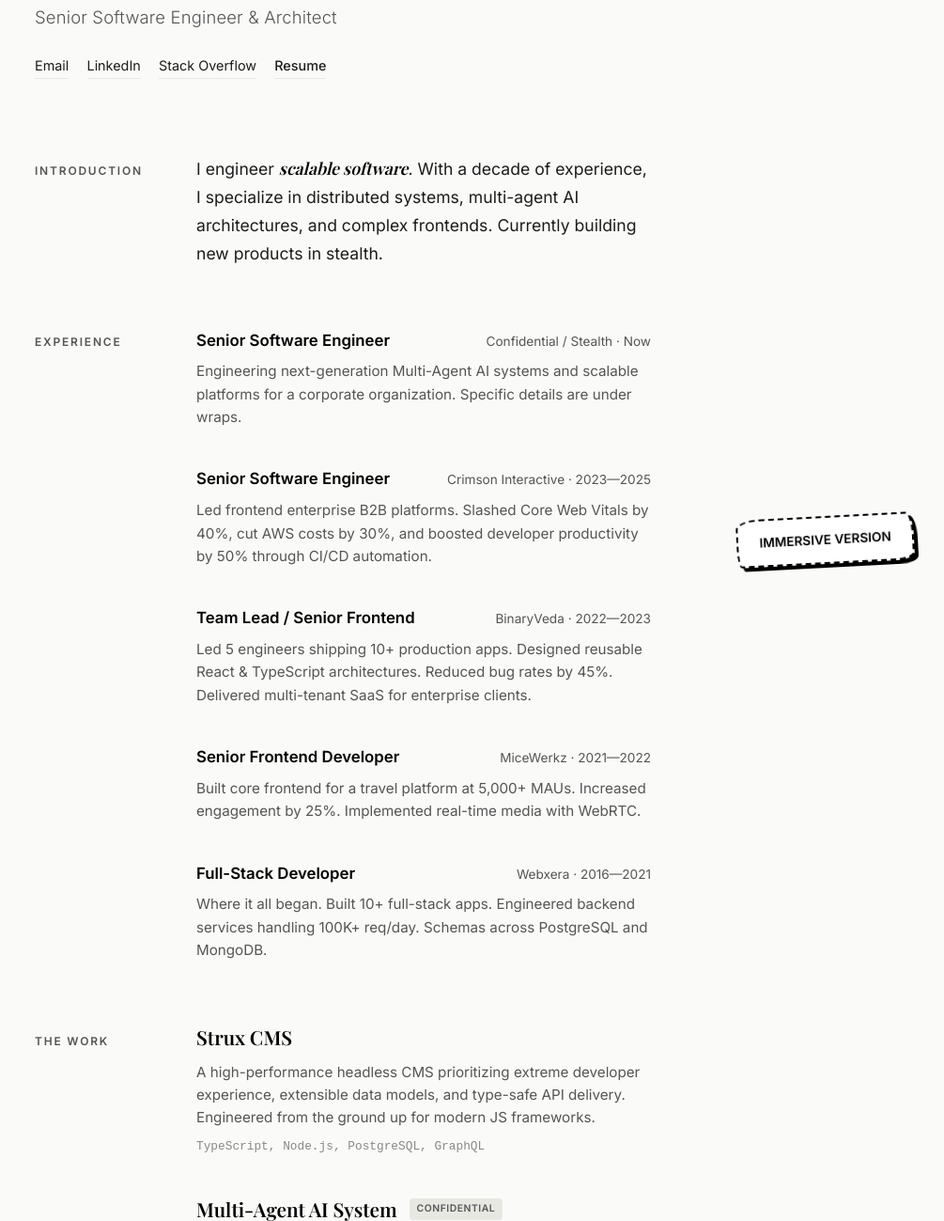
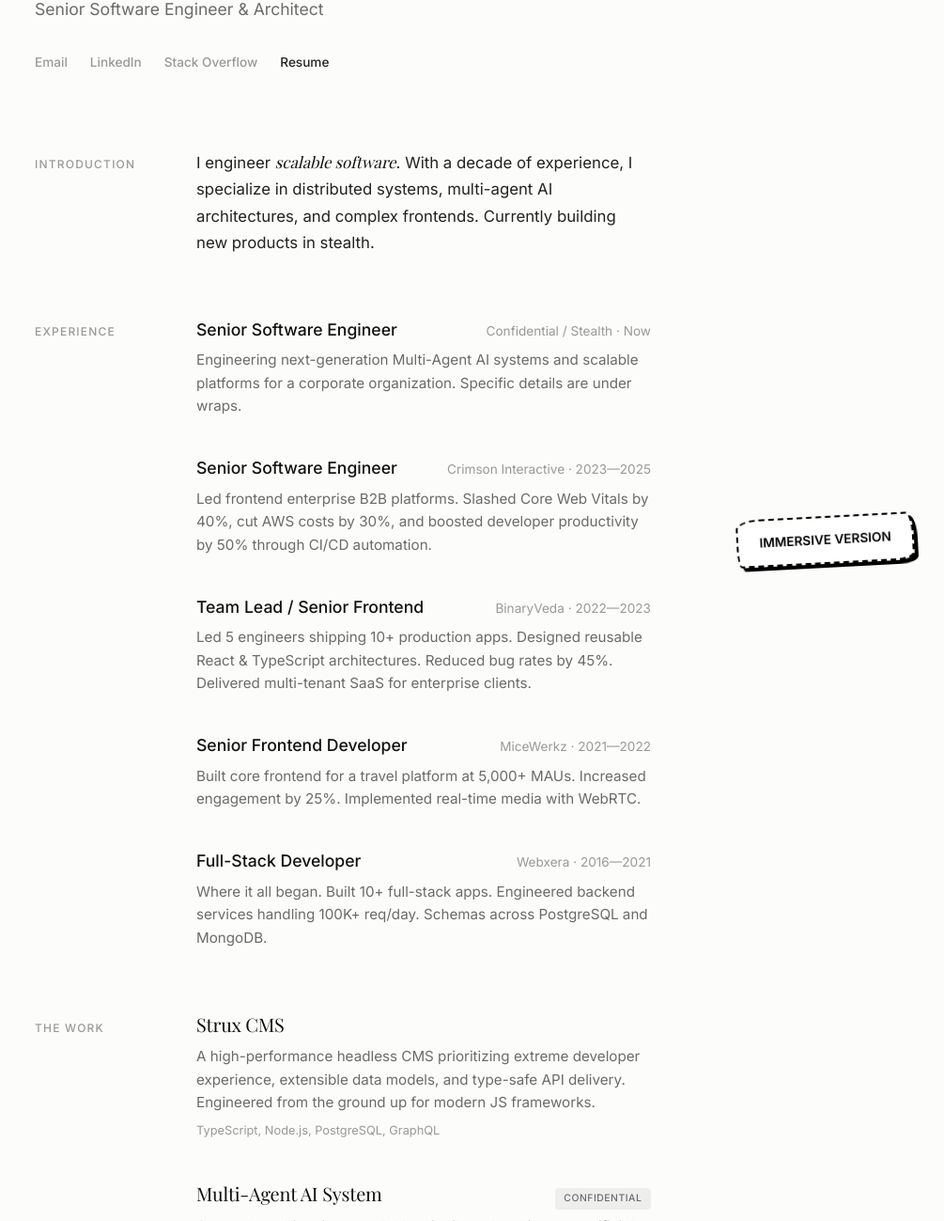
Before and after one commit to wahidzzz/wahidzzz.github.io, a website built with Vite: page minimalist/index.html in a window 1280 px wide. Shown: the part 168-1467 px from the top of the page at 94% size, without its empty margins (275-1280 px from the left). Built offline with nearby package versions, Linux system fonts and the light colour scheme; a web font is replaced by a local one.

Commit message:
portfolio: done

```diff
--- a/minimalist/index.html
+++ b/minimalist/index.html
@@ -15,7 +15,7 @@
       <h1 class="name">Wahid Shaikh.</h1>
       <p class="title">Senior Software Engineer & Architect</p>
       <div class="header-links">
-        <a href="mailto:hello@example.com">Email</a>
+        <a href="mailto:wahidxzzz@gmail.com">Email</a>
         <a href="https://www.linkedin.com/in/wahidzzz/" target="_blank">LinkedIn</a>
         <a href="https://stackoverflow.com/users/13705454/wahid-shaikh" target="_blank">Stack Overflow</a>
         <a href="/wahid-shaikh-resume-full-stack.pdf" download class="resume-dl">Resume</a>
@@ -105,6 +105,32 @@
           </div>
         </div>
       </section>
+
+      <section class="section">
+        <h2 class="section-heading">Beyond Code</h2>
+        <div class="section-content project-list">
+          <div class="proj-item">
+            <div class="proj-header">
+              <span class="proj-title">Tech Consulting</span>
+            </div>
+            <p>Architecting scalable solutions and distributed systems for enterprise teams. Specializing in system design and performance optimization.</p>
+          </div>
+
+          <div class="proj-item">
+            <div class="proj-header">
+              <span class="proj-title">Mentorship</span>
+            </div>
+            <p>Guiding junior to mid-level engineers. Focused on leveling up architecture, clean code practices, and advanced full-stack skills.</p>
+          </div>
+
+          <div class="proj-item">
+            <div class="proj-header">
+              <span class="proj-title">Tech Talks</span>
+            </div>
+            <p>Speaking on Multi-Agent Systems, High-Performance Frontends, and navigating stealth engineering roles in the modern tech landscape.</p>
+          </div>
+        </div>
+      </section>
     </main>
 
     <footer class="footer">
--- a/minimalist/style.css
+++ b/minimalist/style.css
@@ -1,9 +1,10 @@
 :root {
-  --bg: #FAFAF8;
-  --text: #1C1C1C;
-  --text-muted: #555555;
-  --border: #E8E8E3;
-  --accent: #C42323; /* Crisp red */
+  --bg: #FCFCFA;
+  --text: #222222;
+  --text-muted: #6B6B6B;
+  --text-light: #999999;
+  --border: #EEEEEE;
+  --accent: #000000;
 }
 
 * {
@@ -23,7 +24,7 @@ body {
 }
 
 @keyframes fadeUp {
-  from { opacity: 0; transform: translateY(10px); }
+  from { opacity: 0; transform: translateY(15px); }
   to { opacity: 1; transform: translateY(0); }
 }
 
@@ -31,7 +32,7 @@ body {
   max-width: 720px;
   margin: 0 auto;
   padding: 6rem 2rem;
-  animation: fadeUp 0.8s ease-out forwards;
+  animation: fadeUp 0.8s cubic-bezier(0.16, 1, 0.3, 1) forwards;
 }
 
 .header {
@@ -40,42 +41,39 @@ body {
 
 .name {
   font-family: 'Playfair Display', serif;
-  font-size: 2.8rem;
-  font-weight: 700;
-  letter-spacing: -0.02em;
-  margin-bottom: 0.3rem;
-  color: #000;
+  font-size: 2.4rem;
+  font-weight: 500;
+  letter-spacing: -0.01em;
+  margin-bottom: 0.4rem;
+  color: #111;
 }
 
 .title {
   color: var(--text-muted);
-  font-size: 1.15rem;
-  font-weight: 300;
-  margin-bottom: 1.5rem;
-  letter-spacing: 0.01em;
+  font-size: 1.1rem;
+  font-weight: 400;
+  margin-bottom: 2rem;
 }
 
 .header-links {
   display: flex;
-  gap: 1.2rem;
-  font-size: 0.9rem;
+  gap: 1.5rem;
+  font-size: 0.85rem;
+  font-weight: 500;
 }
 
 .header-links a {
-  color: var(--text);
+  color: var(--text-light);
   text-decoration: none;
-  border-bottom: 1px solid var(--border);
-  padding-bottom: 2px;
-  transition: border-color 0.2s, color 0.2s;
+  transition: color 0.3s ease;
 }
 
 .header-links a:hover {
   color: var(--accent);
-  border-color: var(--accent);
 }
 
 .resume-dl {
-  font-weight: 500;
+  color: var(--text) !important;
 }
 
 .section {
@@ -96,14 +94,14 @@ body {
 .section-heading {
   font-size: 0.75rem;
   text-transform: uppercase;
-  letter-spacing: 0.15em;
-  color: var(--text-muted);
-  font-weight: 600;
+  letter-spacing: 0.1em;
+  color: var(--text-light);
+  font-weight: 500;
   margin: 0;
 }
 
 .bio {
-  font-size: 1.1rem;
+  font-size: 1.05rem;
   line-height: 1.7;
   color: var(--text);
   font-weight: 400;
@@ -112,24 +110,24 @@ body {
 .bio em {
   font-family: 'Playfair Display', serif;
   font-style: italic;
-  color: #000;
-  font-weight: 600;
+  font-weight: 500;
+  color: #111;
 }
 
 /* Experience */
-.exp-item {
+.exp-item, .proj-item {
   margin-bottom: 2.5rem;
 }
 
-.exp-item:last-child {
+.exp-item:last-child, .proj-item:last-child {
   margin-bottom: 0;
 }
 
-.exp-header {
+.exp-header, .proj-header {
   display: flex;
   justify-content: space-between;
   align-items: baseline;
-  margin-bottom: 0.5rem;
+  margin-bottom: 0.4rem;
 }
 
 @media (max-width: 500px) {
@@ -138,68 +136,47 @@ body {
   }
 }
 
-.exp-role {
-  font-weight: 600;
-  color: #000;
-  font-size: 1.05rem;
+.exp-role, .proj-title {
+  font-weight: 500;
+  color: #111;
+  font-size: 1.1rem;
+}
+
+.proj-title {
+  font-family: 'Playfair Display', serif;
+  font-size: 1.25rem;
+  letter-spacing: -0.01em;
 }
 
 .exp-meta {
   font-size: 0.85rem;
-  color: var(--text-muted);
-}
-
-.exp-item p {
-  color: var(--text-muted);
-  font-size: 0.95rem;
-  line-height: 1.6;
-}
-
-/* Projects */
-.proj-item {
-  margin-bottom: 2.5rem;
-}
-
-.proj-item:last-child {
-  margin-bottom: 0;
-}
-
-.proj-header {
-  display: flex;
-  align-items: center;
-  gap: 0.8rem;
-  margin-bottom: 0.5rem;
-}
-
-.proj-title {
-  font-family: 'Playfair Display', serif;
-  font-weight: 700;
-  font-size: 1.3rem;
-  color: #000;
+  color: var(--text-light);
 }
 
 .proj-badge {
   font-size: 0.65rem;
   text-transform: uppercase;
   letter-spacing: 0.05em;
-  padding: 0.2rem 0.5rem;
+  padding: 0.2rem 0.6rem;
   background: var(--border);
   border-radius: 4px;
   color: var(--text-muted);
-  font-weight: 600;
+  font-weight: 500;
+  margin-left: 0.8rem;
+  vertical-align: middle;
 }
 
-.proj-item p {
+.exp-item p, .proj-item p {
   color: var(--text-muted);
   font-size: 0.95rem;
   line-height: 1.6;
-  margin-bottom: 0.5rem;
 }
 
 .proj-tech {
-  font-family: monospace;
+  margin-top: 0.5rem;
+  font-family: 'Inter', sans-serif !important;
   font-size: 0.8rem !important;
-  color: #888 !important;
+  color: var(--text-light) !important;
 }
 
 /* Footer */
@@ -214,13 +191,13 @@ body {
   justify-content: space-between;
   align-items: center;
   font-size: 0.85rem;
-  color: var(--text-muted);
+  color: var(--text-light);
 }
 
 .return-link {
-  color: var(--text);
+  color: var(--text-muted);
   text-decoration: none;
-  font-weight: 600;
+  font-weight: 400;
   transition: color 0.2s;
 }
 
```
Also changed, not shown: src/style.css (+9 -2 lines).
